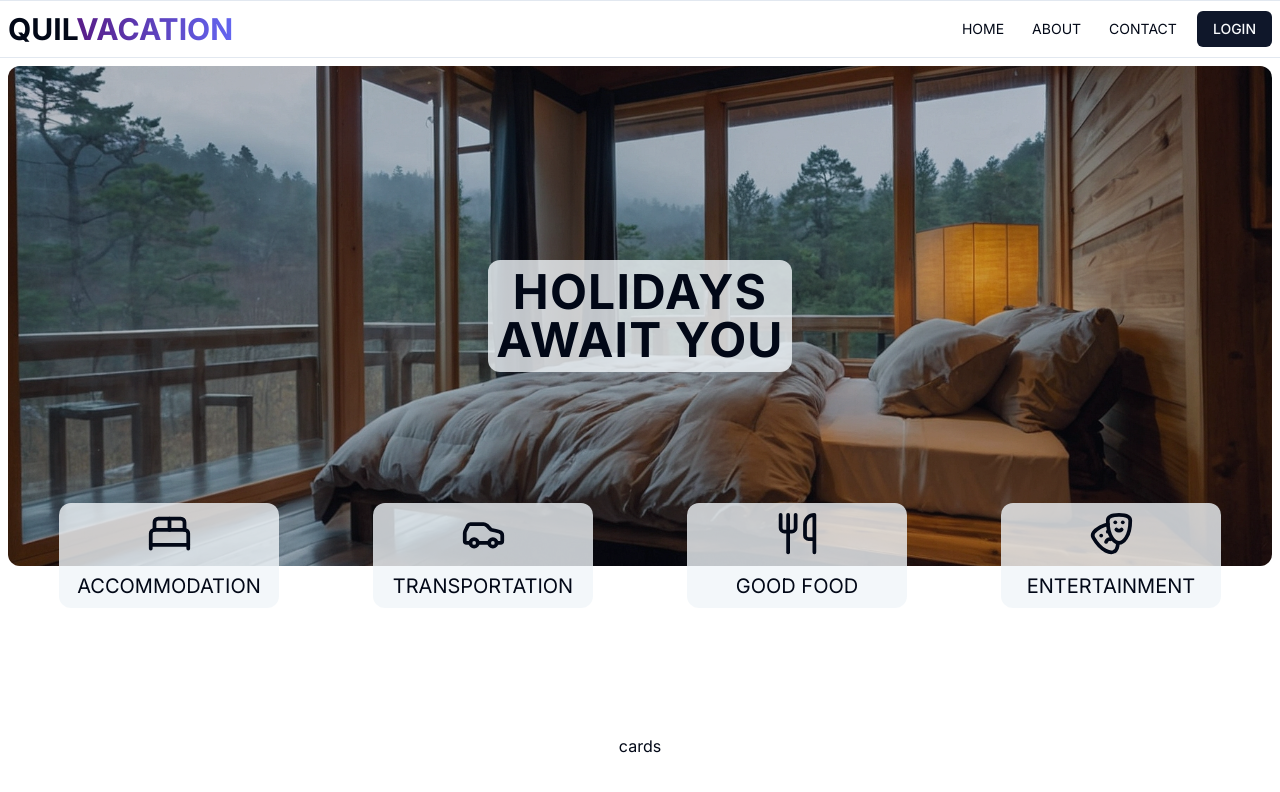
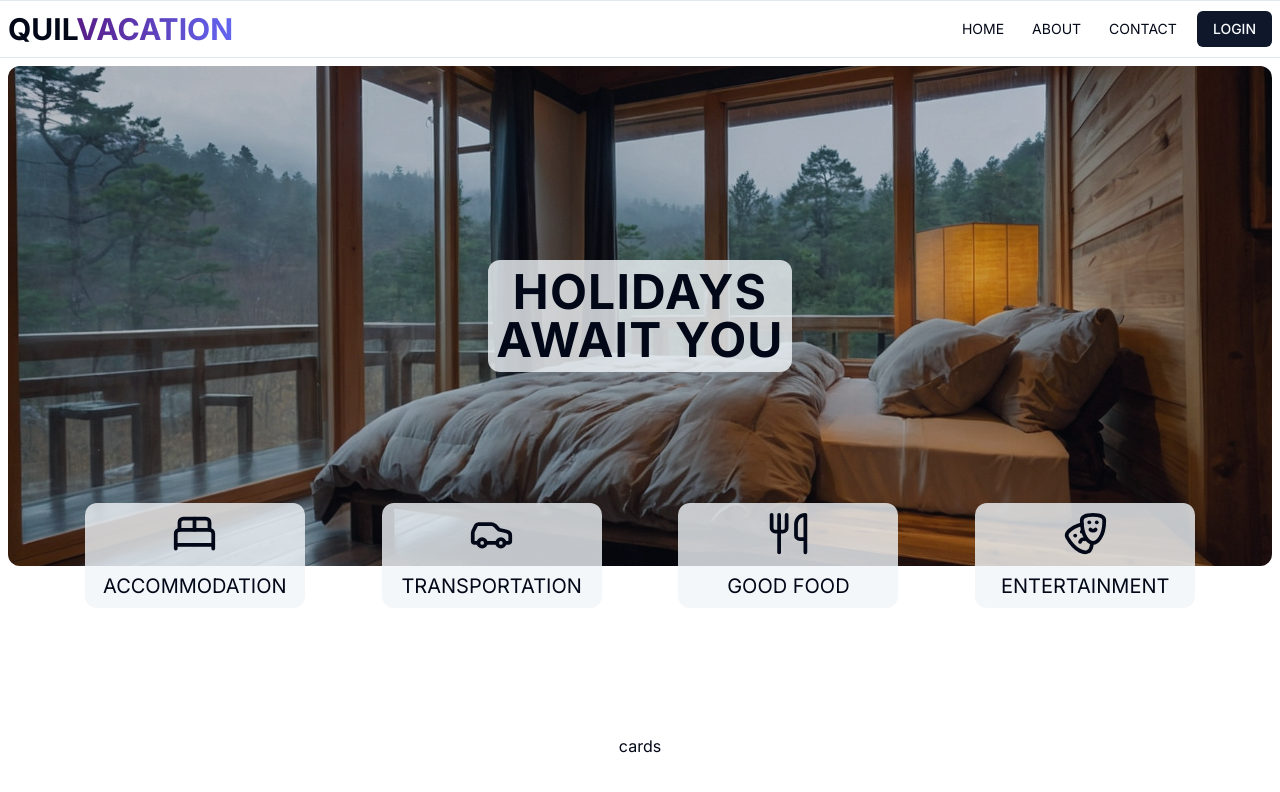
Before and after one commit to QuiLion7/project-quilvacation, a Next.js app: page / in a window 1280 px wide. Shown: the top 792 px of the page. Built offline with nearby package versions, Linux system fonts and the light colour scheme; no server answers.

Commit message:
feat: Changed component layout from around to evenly

```diff
--- a/src/app/page.tsx
+++ b/src/app/page.tsx
@@ -9,11 +9,11 @@ export default function Home() {
             holidays <br />
             await you
           </h1>
-          <ul className="absolute bottom-[-80px] sm:bottom-[-45px] md:bottom-[-50px] w-full h-auto flex gap-1 md:gap-2 justify-center lg:justify-around items-center rounded-xl p-2 flex-wrap">
+          <ul className="absolute bottom-[-80px] sm:bottom-[-45px] md:bottom-[-50px] w-full h-auto flex gap-1 md:gap-2 justify-center lg:justify-evenly items-center rounded-xl p-2 flex-wrap">
             {categories.map((category) => (
               <li
                 key={category.id}
-                className="w-[140px] sm:w-[150px] md:w-[180px] lg:w-[220px] px-4 bg-secondary/80 rounded-xl flex flex-col justify-around items-center cursor-default hover:scale-105
+                className="w-[140px] sm:w-[150px] md:w-[180px] lg:w-[220px] px-4 bg-secondary/80 rounded-xl flex flex-col justify-evenly items-center cursor-default hover:scale-105
                 duration-300 hover:font-bold"
               >
                 <div className="flex-1">
```
